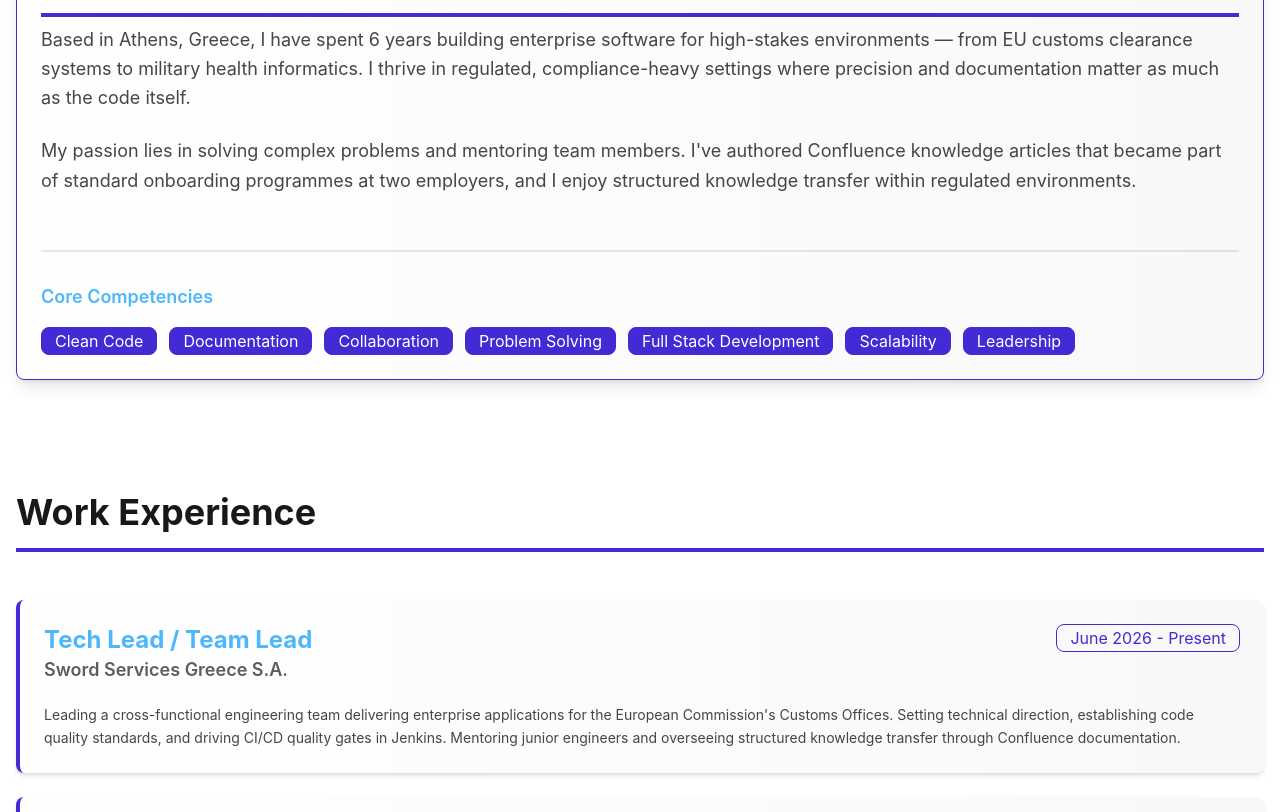
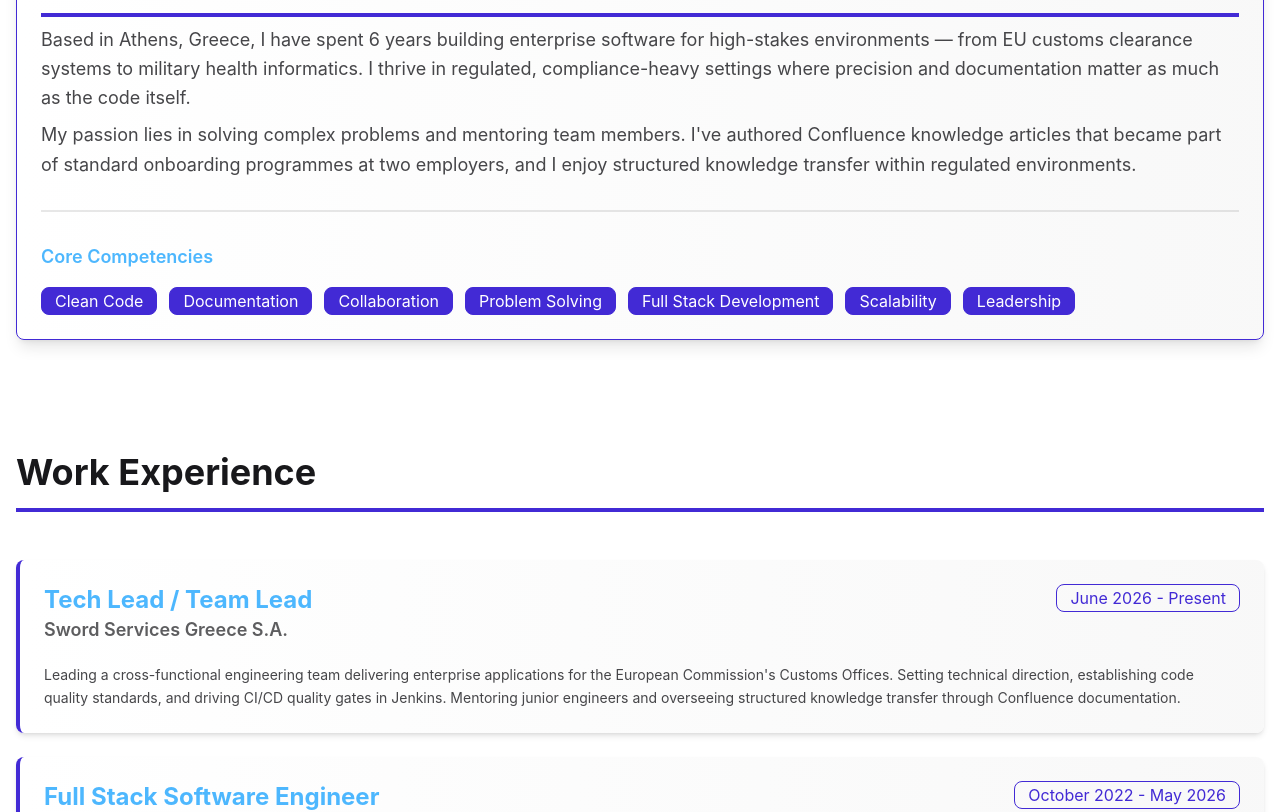
Before and after one commit to pgkavogiannis/pgkavogiannis.github.io, a Next.js app: page / in a window 1280 px wide. Shown: the part 820-1632 px from the top of the page. Built offline with nearby package versions, Linux system fonts and the light colour scheme.

Commit message:
fix: align footer quick links with header nav and tighten about spacing
Adds the missing Projects link to the footer's Quick Links section so
it matches the header navigation, and removes extra bottom margin
between the About section's two bio paragraphs.

```diff
--- a/components/layout/Footer.tsx
+++ b/components/layout/Footer.tsx
@@ -25,6 +25,12 @@ export const Footer: React.FC = () => (
                             className="block link link-hover text-neutral-content/80 hover:text-secondary transition-colors"
                         >
                             Experience
+                        </a>
+                        <a
+                            href="#projects"
+                            className="block link link-hover text-neutral-content/80 hover:text-secondary transition-colors"
+                        >
+                            Projects
                         </a>
                         <a href="#skills" className="block link link-hover text-neutral-content/80 hover:text-secondary transition-colors">
                             Skills
--- a/components/sections/AboutSection.tsx
+++ b/components/sections/AboutSection.tsx
@@ -12,13 +12,13 @@ export const AboutSection: React.FC<AboutSectionProps> = ({ skillBadges }) => (
                 <div className="card-body">
                     <h2 className="card-title text-3xl md:text-4xl border-b-4 border-primary pb-4">About Me</h2>
 
-                    <p className="text-base-content/80 leading-relaxed text-lg mb-4">
+                    <p className="text-base-content/80 leading-relaxed text-lg">
                         Based in Athens, Greece, I have spent 6 years building enterprise software for high-stakes environments — from EU
                         customs clearance systems to military health informatics. I thrive in regulated, compliance-heavy settings where
                         precision and documentation matter as much as the code itself.
                     </p>
 
-                    <p className="text-base-content/80 leading-relaxed text-lg mb-6">
+                    <p className="text-base-content/80 leading-relaxed text-lg">
                         My passion lies in solving complex problems and mentoring team members. I&apos;ve authored Confluence knowledge
                         articles that became part of standard onboarding programmes at two employers, and I enjoy structured knowledge
                         transfer within regulated environments.
```
Also changed, not shown: 1 other file (tests, documents, lock files or other folders).
